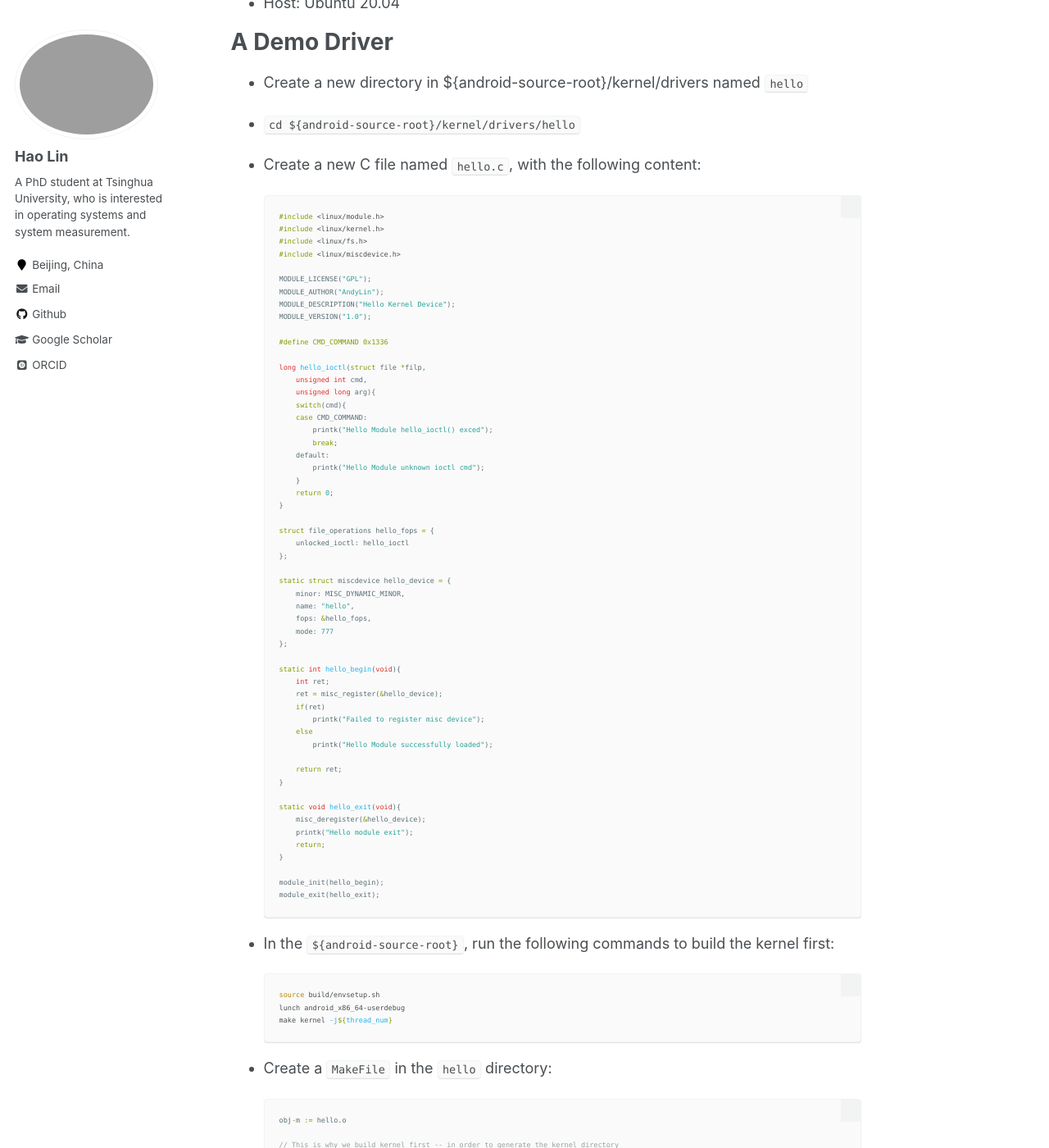
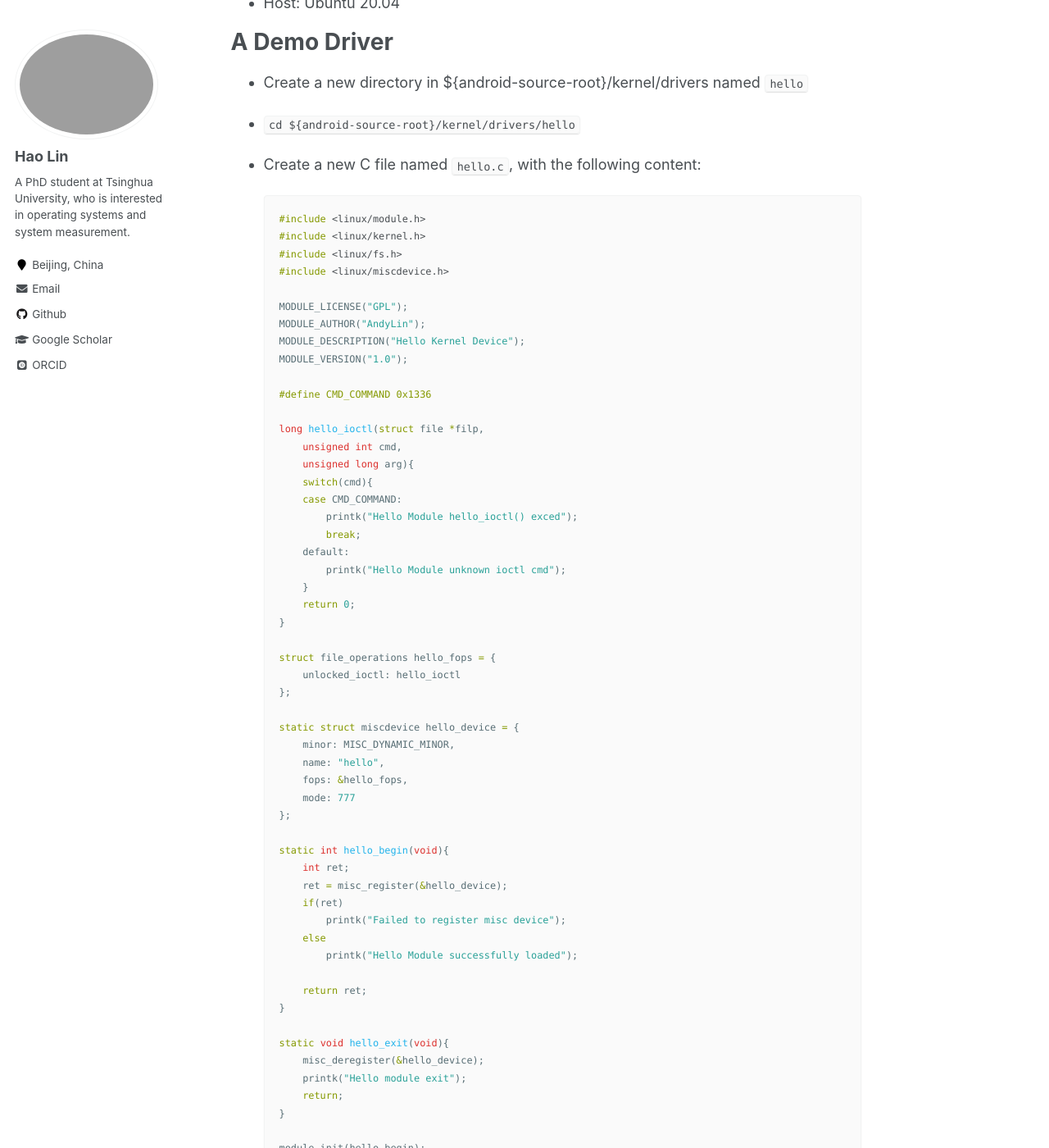
Before and after one commit to andylin-hao/andylin-hao.github.io, a Jekyll site: the page built from _posts/2020-10-07-Write-A-Demo-Android-Kernel-Driver.md, in a window 1280 px wide and 1400 px high, scrolled down 426 px. Shown: the whole window at 82% size. Built offline with Jekyll 4.4.1, drawn with Linux system fonts in a browser that asks for light colours; some web fonts are replaced.

Commit message:
Update font size for code block in post

```diff
--- a/_sass/_syntax.scss
+++ b/_sass/_syntax.scss
@@ -17,8 +17,8 @@ div.highlighter-rouge, figure.highlight {
     right: 0;
     padding: 0.5em;
     background-color: $lighter-gray;
-    content: "\f121";
-    font-family: "fontawesome" !important;
+    // content: "\f121";
+    font-family: "Font Awesome 5 Free" !important;
     font-size: $type-size-6;
     line-height: 1;
     text-transform: none;
@@ -28,7 +28,7 @@ div.highlighter-rouge, figure.highlight {
   .highlight {
     margin: 0;
     font-family: $monospace;
-    font-size: $type-size-7;
+    font-size: .8125em;
     line-height: 1.8;
   }
 }
```
